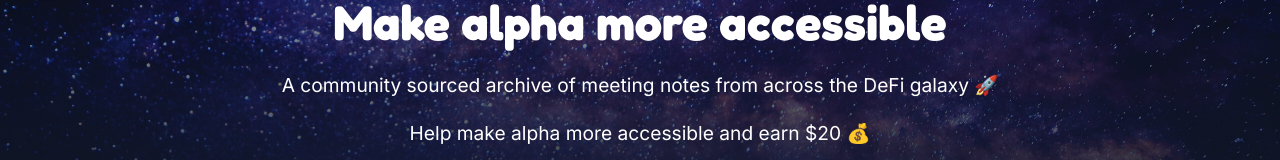
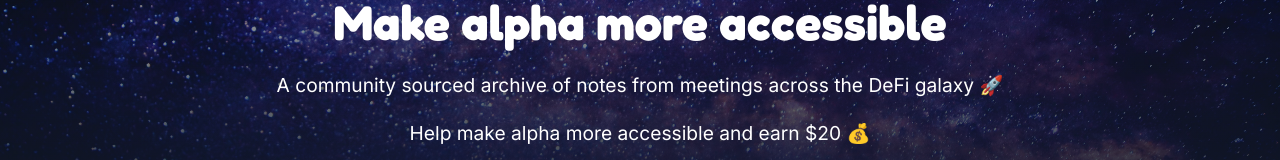
Before and after one commit to BunsDev/defi-townhall, an Astro site: page / in a window 1280 px wide. Shown: the part 189-349 px from the top of the page. Built offline with nearby package versions, Linux system fonts and the light colour scheme; Astro itself is replaced by a stand-in of ours.

Commit message:
copy edit

```diff
--- a/src/pages/index.astro
+++ b/src/pages/index.astro
@@ -11,7 +11,7 @@
 }
 
 let title = 'Defi Townhall | Make alpha more accessible';
-let description = 'A community sourced archive of meeting notes from across the DeFi galaxy 🚀';
+let description = 'A community sourced archive of notes from meetings across the DeFi galaxy 🚀';
 let permalink = 'https://defitownhall.com/';
 let headline = 'Make alpha more accessible'
 
```
